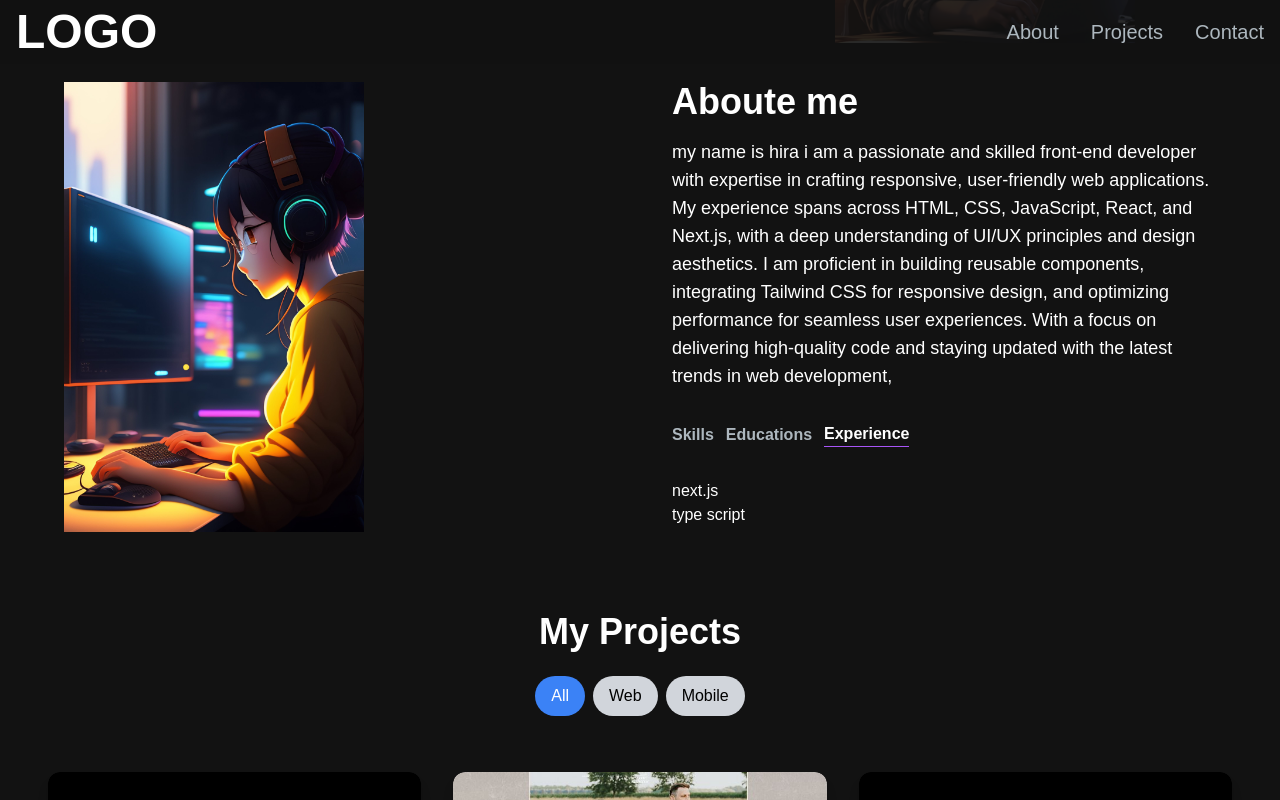
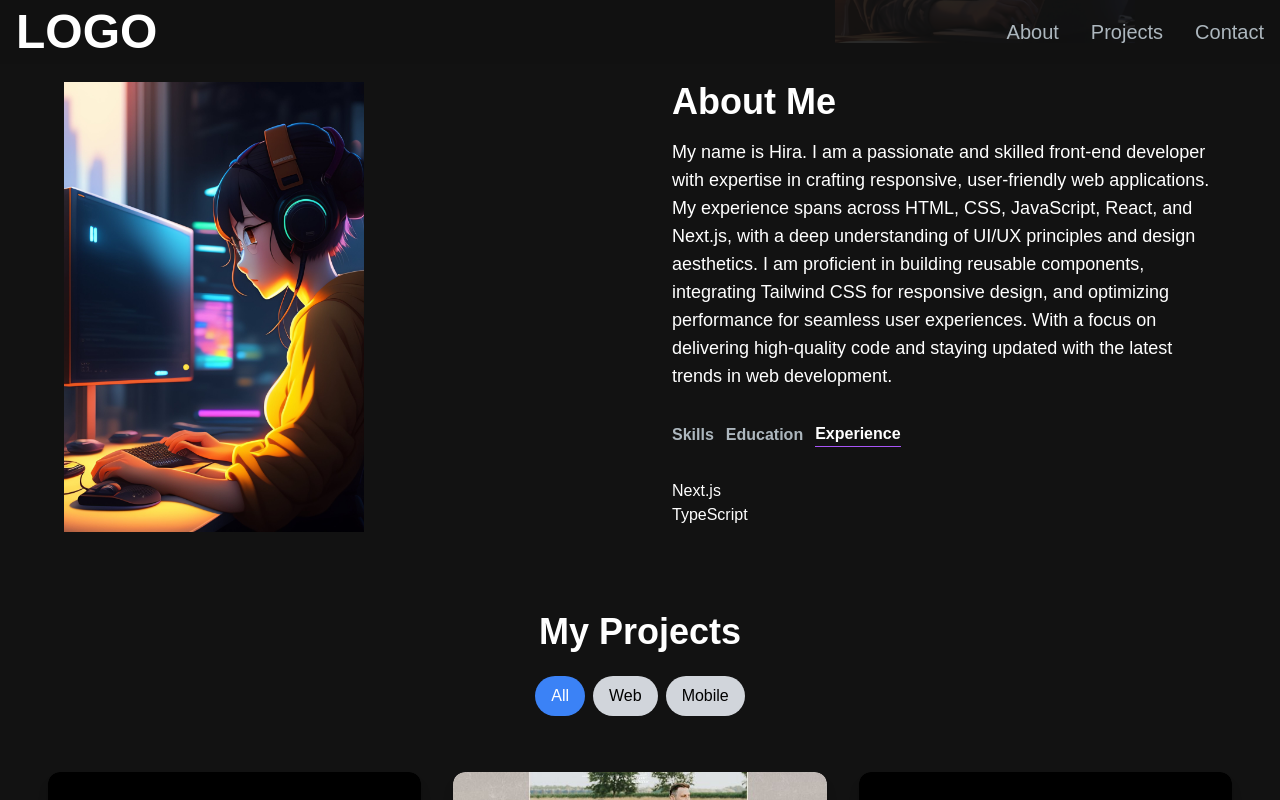
Before and after one commit to haimishaikh149/web-design-Project, a Next.js app: page / in a window 1280 px wide. Both pictures are taken after a click on the button "Experience". Shown: the part 344-1144 px from the top of the page. Built offline with nearby package versions, Linux system fonts and the light colour scheme.

Commit message:
Update AboutSection.tsx

```diff
--- a/src/app/Components/AboutSection.tsx
+++ b/src/app/Components/AboutSection.tsx
@@ -1,102 +1,200 @@
-'use client'
+// 'use client'
 
 
-import React,{useTransition,useState} from 'react'
+// import React,{useTransition,useState} from 'react'
+// import Image from 'next/image'
+// import TabButton from './TabButton'
+
+// const TAB_DATA =[
+//     {
+//        title:"Skills",
+//         id:"skill",
+//         content:(
+//             <ul>
+//                 <li>Node.js</li>
+//                 <li>Express</li>
+//                 <li>PostgreSQL</li>
+//                 <li>javascript</li>
+//                 <li>React</li>
+//             </ul>
+//         )
+//     },{
+//         title:"Education",
+//         id:"education",
+//         content:(
+//             <ul>
+//                 <li>FullStack Academy of Code</li>
+//                 <li>karachi univercity</li>
+//             </ul>
+//         )
+//     },{
+//         title:"Experience",
+//         id:"experience",
+//         content:(
+//         <ul>
+//                 <li>next.js</li>
+//                 <li>type script</li>
+//             </ul>
+//         )
+
+//     }
+// ]
+
+// const AboutSection =()=> {
+
+// const [tab,setTab]=useState("skill")
+// const [isPanding,startTransition]=useTransition()
+
+
+
+// const handleTabChange = (id:string) =>{
+//     startTransition (()=>{
+//         setTab(id)
+//     })
+// }
+
+//   return (
+//    <section className='text-white'>
+//      <div className='md:grid md:grid-cols-2 gap-8 items-center py-8
+//      px-4 xl:gap-16 sm:py-16 '>
+//         <Image src="/Images/animation-pic.jpng.jpg" alt="pic"
+//         width={300} height={300}/>
+//         <div className='mt-4 md:mt-0 text-left flex flex-col h-full'>
+//             <h1 className='text-4xl font-bold text-white mb-4'>
+//                 Aboute me
+//             </h1>
+
+//             <p className='text-base lg:text-lg'>
+//                 my name is hira i am a passionate
+//                  and skilled front-end developer with expertise in crafting responsive, user-friendly web applications. My experience spans across HTML, CSS, JavaScript, React, and Next.js, with a deep understanding of UI/UX principles and design aesthetics. I am proficient in building reusable components, integrating Tailwind CSS for responsive design, and optimizing performance for seamless user experiences. With a focus on delivering high-quality code and staying updated with the latest trends in web development,
+
+//  </p>
+//             <div className='flex flex-row justify-start mt-8 '>
+//                  <TabButton
+// selectTab={()=> handleTabChange("skill")}
+// active={tab === "skill"}
+// >
+//     {" "}
+//     Skills{" "}
+//     </TabButton>
+//     <TabButton selectTab={()=> handleTabChange("education")}
+// active={tab === "education"}>
+//     {" "}
+//     Educations{" "}</TabButton>
+
+//    <TabButton selectTab={()=> handleTabChange("experience")}
+// active={tab === "experience"}>
+//     {" "}
+//     Experience {" "}</TabButton>
+
+//           </div>
+
+// <div className='mt-8 '>{TAB_DATA.find((t) => t.id === tab)?.content}
+
+// </div>
+
+//         </div>
+//         </div>
+//         </section>
+//   );
+// };
+
+// export default AboutSection
+
+
+
+
+
+
+
+
+
+
+
+
+
+"use client"
+import React, { useTransition, useState } from 'react'
 import Image from 'next/image'
 import TabButton from './TabButton'
 
-const TAB_DATA =[
+const TAB_DATA = [
   {
-       title:"Skills",
-        id:"skill",
-        content:(
+    title: "Skills",
+    id: "skill",
+    content: (
       <ul>
         <li>Node.js</li>
         <li>Express</li>
         <li>PostgreSQL</li>
-                <li>javascript</li>
+        <li>JavaScript</li>
         <li>React</li>
       </ul>
     )
-    },{
-        title:"Education",
-        id:"education",
-        content:(
+  },
+  {
+    title: "Education",
+    id: "education",
+    content: (
       <ul>
         <li>FullStack Academy of Code</li>
-                <li>karachi univercity</li>
+        <li>Karachi University</li>
       </ul>
     )
-    },{
-        title:"Experience",
-        id:"experience",
-        content:(
+  },
+  {
+    title: "Experience",
+    id: "experience",
+    content: (
       <ul>
-                <li>next.js</li>
-                <li>type script</li>
+        <li>Next.js</li>
+        <li>TypeScript</li>
       </ul>
     )
-
   }
 ]
 
-const AboutSection =()=> {
+const AboutSection = () => {
+  const [tab, setTab] = useState("skill")
+  const [isPending, startTransition] = useTransition()
 
-const [tab,setTab]=useState("skill")
-const [isPanding,startTransition]=useTransition()
-
-
-
-const handleTabChange = (id:string) =>{
-    startTransition (()=>{
+  const handleTabChange = (id: string) => {
+    startTransition(() => {
       setTab(id)
     })
   }
 
   return (
     <section className='text-white'>
-     <div className='md:grid md:grid-cols-2 gap-8 items-center py-8
-     px-4 xl:gap-16 sm:py-16 '>
-        <Image src="/Images/animation-pic.jpng.jpg" alt="pic"
-        width={300} height={300}/>
+      <div className='md:grid md:grid-cols-2 gap-8 items-center py-8 px-4 xl:gap-16 sm:py-16'>
+        <Image src="/Images/animation-pic.jpng.jpg" alt="pic" width={300} height={300} />
         <div className='mt-4 md:mt-0 text-left flex flex-col h-full'>
           <h1 className='text-4xl font-bold text-white mb-4'>
-                Aboute me
+            About Me
           </h1>
 
           <p className='text-base lg:text-lg'>
-                my name is hira i am a passionate
-                 and skilled front-end developer with expertise in crafting responsive, user-friendly web applications. My experience spans across HTML, CSS, JavaScript, React, and Next.js, with a deep understanding of UI/UX principles and design aesthetics. I am proficient in building reusable components, integrating Tailwind CSS for responsive design, and optimizing performance for seamless user experiences. With a focus on delivering high-quality code and staying updated with the latest trends in web development,
+            My name is Hira. I am a passionate and skilled front-end developer with expertise in crafting responsive, user-friendly web applications. My experience spans across HTML, CSS, JavaScript, React, and Next.js, with a deep understanding of UI/UX principles and design aesthetics. I am proficient in building reusable components, integrating Tailwind CSS for responsive design, and optimizing performance for seamless user experiences. With a focus on delivering high-quality code and staying updated with the latest trends in web development.
+          </p>
 
- </p>
-            <div className='flex flex-row justify-start mt-8 '>
-                 <TabButton
-selectTab={()=> handleTabChange("skill")}
-active={tab === "skill"}
->
-    {" "}
-    Skills{" "}
-    </TabButton>
-    <TabButton selectTab={()=> handleTabChange("education")}
-active={tab === "education"}>
-    {" "}
-    Educations{" "}</TabButton>
-
-   <TabButton selectTab={()=> handleTabChange("experience")}
-active={tab === "experience"}>
-    {" "}
-    Experience {" "}</TabButton>
-
+          <div className='flex flex-row justify-start mt-8'>
+            <TabButton selectTab={() => handleTabChange("skill")} active={tab === "skill"}>Skills</TabButton>
+            <TabButton selectTab={() => handleTabChange("education")} active={tab === "education"}>Education</TabButton>
+            <TabButton selectTab={() => handleTabChange("experience")} active={tab === "experience"}>Experience</TabButton>
           </div>
 
-<div className='mt-8 '>{TAB_DATA.find((t) => t.id === tab)?.content}
-
+          <div className='mt-8'>
+            {/* Show a loading spinner while the tab is switching */}
+            {isPending ? (
+              <p>Loading...</p>
+            ) : (
+              TAB_DATA.find((t) => t.id === tab)?.content
+            )}
           </div>
-
         </div>
       </div>
     </section>
   );
 };
 
-export default AboutSection
+export default AboutSection;
```
Lines whose indentation alone changed are shown as unchanged.
